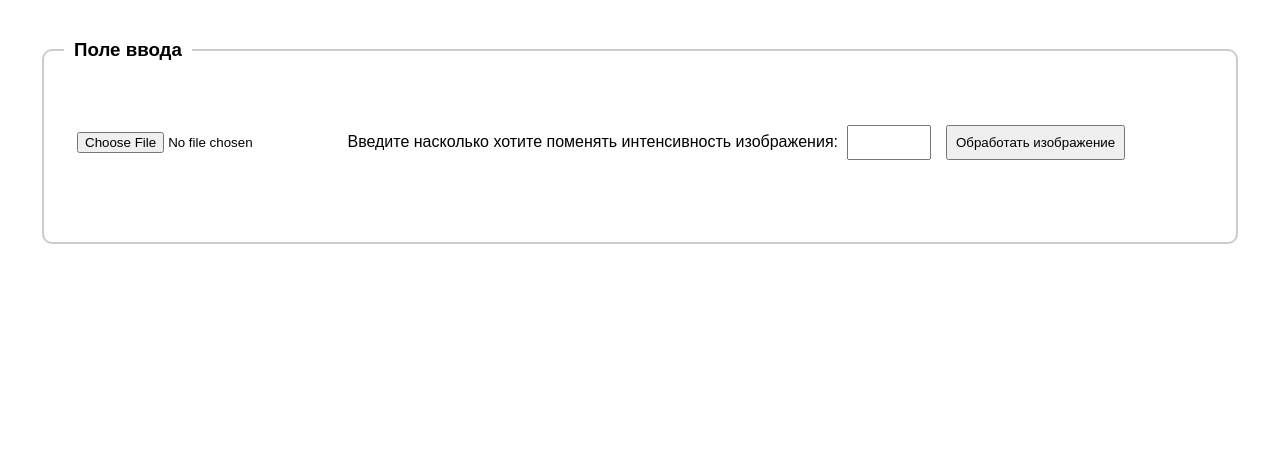
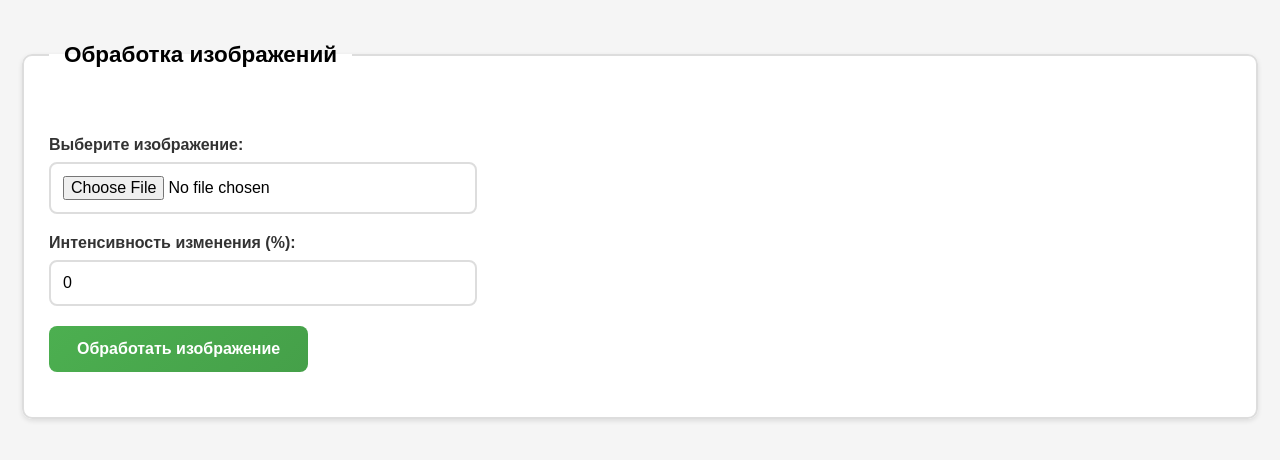
Before and after one commit to Nicolay-Mindigaleev/my-flask-app, a Flask app: page / in a window 1280 px wide. Shown: the top 460 px of the page. Run offline with Flask 3, Linux system fonts and the light colour scheme; some libraries are stand-ins or nearby versions.

```diff
--- a/app.py
+++ b/app.py
@@ -29,7 +29,7 @@ def img_processing():
     uploaded_file = request.files['image']
     image = Image.open(uploaded_file)
     image = image.convert("RGB")
-    max_size = 800
+    max_size = 500
     if max(image.size) > max_size:
         image.thumbnail((max_size, max_size))
     image.save("static/image.jpg")
--- a/static/style.css
+++ b/static/style.css
@@ -1,60 +1,164 @@
 body {
     font-family: Arial, sans-serif;
-    max-width: 1200px;
+    max-width: 1600px;
     margin: 0 auto;
     padding: 20px;
+    background: #f5f5f5;
 }
 
 fieldset {
-    border: 2px solid #ccc;
+    border: 2px solid #ddd;
     border-radius: 10px;
-    padding: 20px;
+    padding: 25px;
     margin-bottom: 20px;
+    background: white;
+    box-shadow: 0 2px 5px rgba(0,0,0,0.1);
 }
 
 legend {
     font-weight: bold;
-    padding: 0 10px;
+    padding: 0 15px;
+    font-size: 1.2em;
 }
 
-form {
+/* Стили формы */
+.form-group {
     margin: 20px 0;
 }
 
-input, button {
-    margin: 5px;
-    padding: 8px;
+.form-label {
+    display: block;
+    margin-bottom: 8px;
+    font-weight: bold;
+    color: #333;
 }
 
-img {
-    max-width: 300px;
-    margin: 10px;
-    border: 1px solid #ddd;
-    border-radius: 5px;
-}
-.images-container {
-    display: flex;
-    flex-wrap: wrap;
-    gap: 20px;
-    margin: 20px 0;
+.form-input {
+    width: 100%;
+    max-width: 400px;
+    padding: 12px;
+    border: 2px solid #ddd;
+    border-radius: 8px;
+    font-size: 16px;
+    transition: border-color 0.3s;
 }
 
-.image-box {
-    border: 1px solid #ddd;
-    padding: 10px;
-    border-radius: 5px;
-    text-align: center;
+.form-input:focus {
+    border-color: #4CAF50;
+    outline: none;
+    box-shadow: 0 0 5px rgba(76, 175, 80, 0.3);
 }
 
-.histograms-container {
-    display: grid;
-    grid-template-columns: repeat(2, 1fr);
-    gap: 15px;
-    margin: 20px 0;
+.submit-btn {
+    background: linear-gradient(135deg, #4CAF50, #45a049);
+    color: white;
+    padding: 14px 28px;
+    border: none;
+    border-radius: 8px;
+    cursor: pointer;
+    font-size: 16px;
+    font-weight: bold;
+    transition: transform 0.2s, box-shadow 0.2s;
 }
 
-.histogram-box {
-    border: 1px solid #eee;
-    padding: 10px;
+.submit-btn:hover {
+    transform: translateY(-2px);
+    box-shadow: 0 4px 12px rgba(76, 175, 80, 0.3);
+}
+
+/* ОСНОВНЫЕ ИЗОБРАЖЕНИЯ */
+.main-images {
+    display: flex !important;
+    justify-content: center !important;
+    gap: 50px !important;
+    margin: 30px 0;
+}
+
+.main-box {
+    border: 1px solid #e0e0e0;
+    padding: 20px;
+    border-radius: 8px;
     text-align: center;
+    background: white;
+    box-shadow: 0 2px 4px rgba(0,0,0,0.05);
+    width: 500px !important;
 }
+
+.main-box h4 {
+    margin: 0 0 20px 0;
+    font-size: 18px;
+    color: #333;
+    font-weight: 600;
+}
+
+.main-box img {
+    width: 450px !important;
+    height: 350px !important;
+    object-fit: contain;
+}
+
+/* ГРАФИКИ ПО ЦВЕТАМ В СТРОКАХ */
+.color-row {
+    display: flex !important;
+    justify-content: center !important;
+    gap: 30px !important;
+    margin: 25px 0;
+}
+
+.color-box {
+    border: 1px solid #e0e0e0;
+    padding: 15px;
+    border-radius: 8px;
+    text-align: center;
+    background: white;
+    box-shadow: 0 2px 4px rgba(0,0,0,0.05);
+    width: 400px !important;
+}
+
+.color-box h4 {
+    margin: 0 0 15px 0;
+    font-size: 16px;
+    color: #333;
+    font-weight: 600;
+}
+
+.color-box img {
+    width: 350px !important;
+    height: 250px !important;
+    object-fit: contain;
+}
+
+.back-link {
+    display: inline-block;
+    margin-top: 30px;
+    padding: 12px 24px;
+    background: linear-gradient(135deg, #007bff, #0056b3);
+    color: white;
+    text-decoration: none;
+    border-radius: 8px;
+    font-weight: bold;
+    transition: transform 0.2s;
+}
+
+.back-link:hover {
+    transform: translateY(-2px);
+    box-shadow: 0 4px 12px rgba(0, 123, 255, 0.3);
+}
+
+/* Адаптивность */
+@media (max-width: 768px) {
+    .main-images,
+    .color-row {
+        flex-direction: column;
+        align-items: center;
+    }
+
+    .main-box,
+    .color-box {
+        width: 350px !important;
+    }
+
+    body {
+        padding: 10px;
+    }
+}
--- a/templates/index.html
+++ b/templates/index.html
@@ -3,22 +3,33 @@
 <head>
     <meta charset="UTF-8">
     <meta name="viewport" content="width=device-width, initial-scale=1.0">
+    <title>Обработка изображений</title>
     <link rel="stylesheet" href="{{ url_for('static', filename='style.css') }}">
-    <title>Обработка изображений</title>
 </head>
 <body>
     <fieldset>
-    <legend><h3>Поле ввода</h3></legend>
+        <legend><h3>Обработка изображений</h3></legend>
+
         <form action="/img_processing" method="POST" id="inputf" enctype="multipart/form-data">
-        <input type="file" name="image" accept="image/*" required>
-        <label for="Intensity">Введите насколько хотите поменять интенсивность изображения:</label>
-        <input type = number id="Intensity" min="-100" max="100" name="intensity">
-        <button type="submit">Обработать изображение</button>
-        <br><br>
+            <div class="form-group">
+                <label class="form-label" for="image">Выберите изображение:</label>
+                <input class="form-input file-input" type="file" id="image" name="image" accept=".jpg,.jpeg,.png" required>
+            </div>
+
+            <div class="form-group">
+                <label class="form-label" for="Intensity">Интенсивность изменения (%):</label>
+                <input class="form-input" type="number" id="Intensity" name="intensity"
+                       min="-100" max="100" value="0" required>
+            </div>
+
+            <div class="form-group">
                 <div class="g-recaptcha" data-sitekey="6LcWHxYsAAAAAM8cl61hpDkESyDO8dgA5KtimCYX"></div>
                 <script src="https://www.google.com/recaptcha/api.js"></script>
+            </div>
 
-    <br>
+            <div class="form-group">
+                <button class="submit-btn" type="submit">Обработать изображение</button>
+            </div>
         </form>
     </fieldset>
 </body>
```
Also changed, not shown: templates/img_processing.html (+43 -30 lines), static/blue_histogram.png, static/blue_processed.png, static/green_histogram.png, static/green_processed.png, static/image.jpg, static/processed_image.jpg, static/red_histogram.png, static/red_processed.png. Lines whose indentation alone changed are shown as unchanged.
